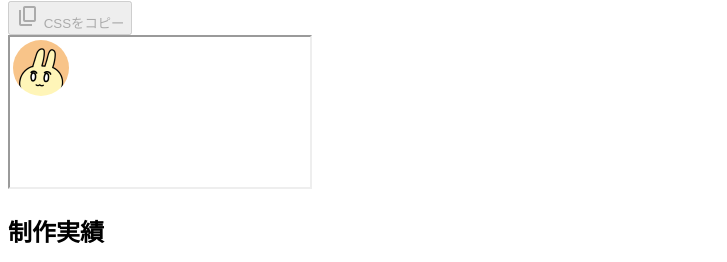
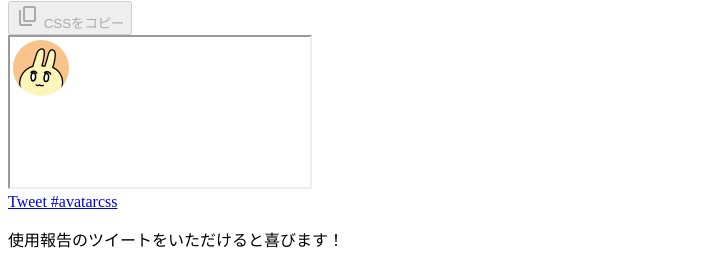
Before and after one commit to cocopon/avatar-css-streamkit, a website with bundled scripts: page src/static/index.html in a window 1280 px wide. Shown: the part 2383-2645 px from the top of the page, without its empty margins (0-727 px from the left). Built offline with nearby package versions, Linux system fonts and the light colour scheme; a script that the page names is missing; a web font is replaced by a local one.

Commit message:
Add share button

```diff
--- a/src/sass/pages/index/_page.scss
+++ b/src/sass/pages/index/_page.scss
@@ -39,3 +39,20 @@
 		margin-top: 1em;
 	}
 }
+
+.share {
+	background-color: defs.$card-placeholder-bg;
+	border-radius: 8px;
+	overflow: hidden;
+	padding: 32px;
+	text-align: center;
+
+	@include defs.sp() {
+		padding: 16px;
+	}
+
+	&_description {
+		font-size: 0.75rem;
+		margin-top: 16px;
+	}
+}
--- a/src/static/index.html
+++ b/src/static/index.html
@@ -208,6 +208,18 @@
 				</div>
 			</section>
 			<section class="section">
+				<div class="share">
+					<div class="share_button">
+						<a href="https://twitter.com/intent/tweet?button_hashtag=avatarcss" class="twitter-hashtag-button" data-size="large" data-url="https://cocopon.github.io/avatar-css-streamkit/" data-show-count="false">Tweet #avatarcss</a><script async src="https://platform.twitter.com/widgets.js" charset="utf-8"></script>
+					</div>
+					<div class="share_description">
+						<p>
+							使用報告のツイートをいただけると喜びます！
+						</p>
+					</div>
+				</div>
+			</section>
+			<section class="section">
 				<div class="section_title">
 					<h2>制作実績</h2>
 				</div>
```
